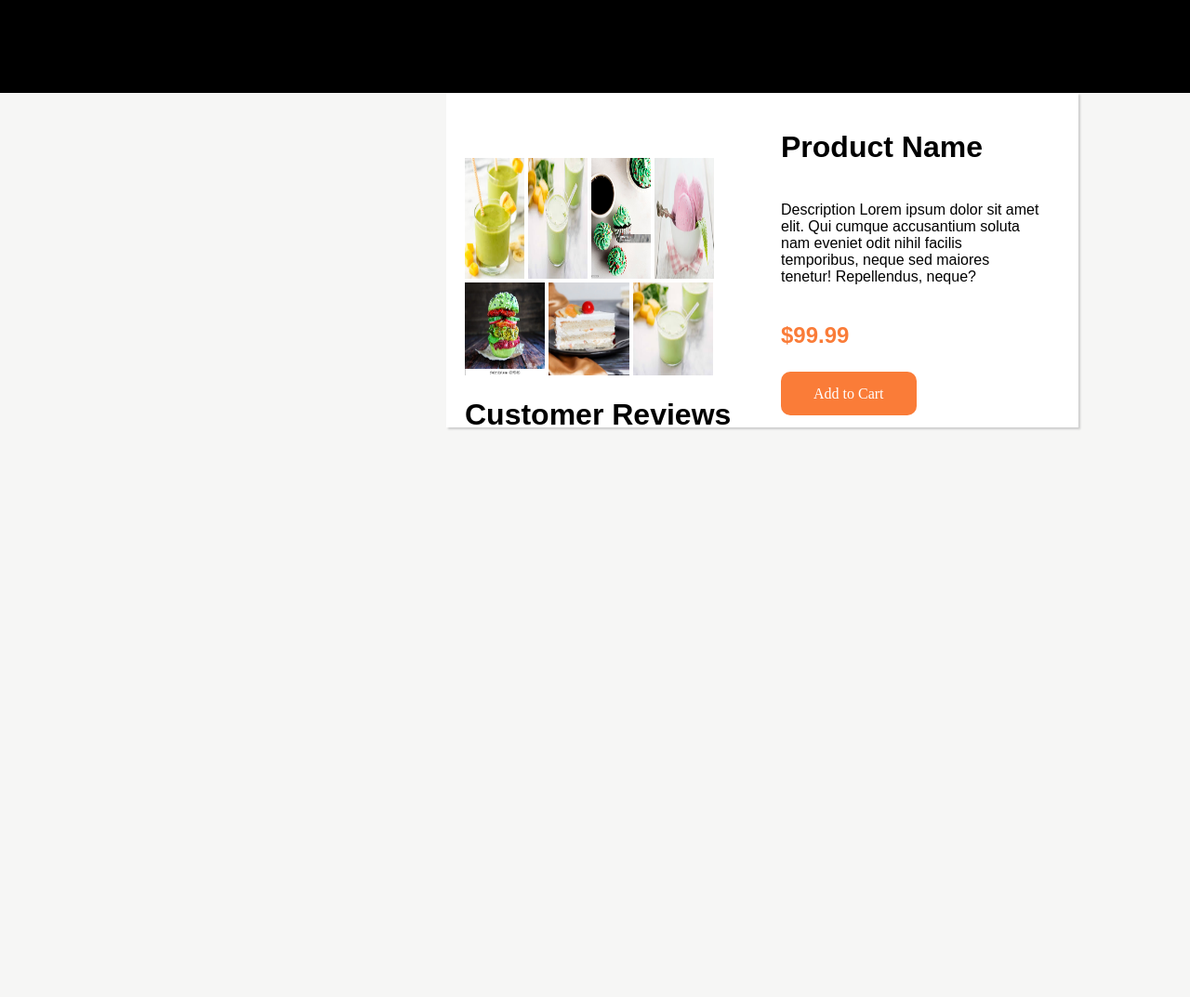
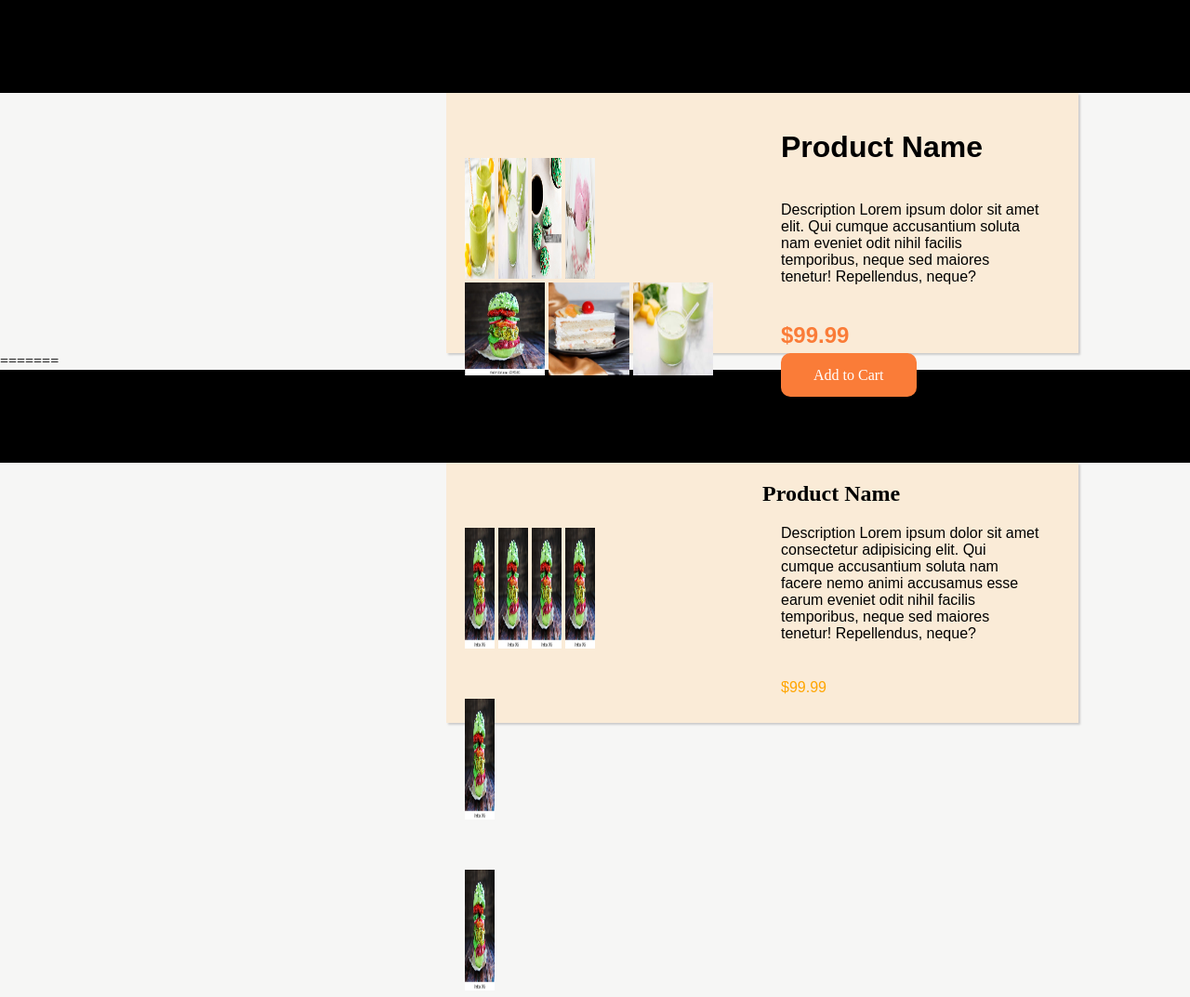
Before and after one commit to pallavi-bhajbhuje8/testboo, a plain HTML site: page index (2).html in a window 1280 px wide. Shown: the top 1073 px of the page at 93% size. Before the commit the page ends 800 px from the top, so only its background shows below. Drawn offline with Linux system fonts and the light colour scheme.

Commit message:
add new practices

```diff
--- a/index1.html
+++ b/index (2).html
@@ -1,3 +1,4 @@
+
 <!DOCTYPE html>
 <html lang="en">
 <head>
@@ -90,7 +91,79 @@
                     Qui cumque accusantium soluta nam  eveniet odit nihil facilis temporibus,
                      neque sed maiores tenetur! Repellendus, neque?</p>
                      <h2 style="color:rgb(250, 124, 56) ; padding:20px;  font-family: Arial, Helvetica, sans-serif;">$99.99</h2>
-                    <div class="button"><a href="#">Add to Cart</a></div>
+                    <gidiv class="button"><a href="#">Add to Cart</a></div>
+            </div>
+        </div>
+
+</body>
+=======
+<!DOCTYPE html>
+<html lang="en">
+<head>
+    <meta charset="UTF-8">
+    <meta http-equiv="X-UA-Compatible" content="IE=edge">
+    <meta name="viewport" content="width=device-width, initial-scale=1.0">
+    <title>Document</title>
+    <style>
+        *{
+            margin: 0;
+            padding: 0;
+        }
+        .product{
+            display: flex;
+            width: 50%;
+            background-color: antiquewhite;
+            height: 30vh;
+           margin-left: 30rem;
+           padding: 20px;
+        }
+        .img1{
+            margin-top: 50px;
+        }
+        .img1   img{
+            width:10%;
+        }
+        /* .product-img {
+            display: flex;
+            width: 90%;
+        } */
+        .img1{
+            float: inline;
+        }
+    </style>
+</head>
+<body>
+    <header style="background-color:black ; width: 100%; height: 100px;"></header>
+        <div class="product">
+            <div class="product-img">
+                <div class="img1">
+                    <img src="images/bargar.png" alt="">
+                    <img src="images/bargar.png" alt="">
+                    <img src="images/bargar.png" alt="">
+                    <img src="images/bargar.png" alt="">
+                </div>
+                <div class="img1">
+
+                </div>
+                <div class="img1">
+                    <img src="images/bargar.png" alt="">
+                </div>
+                <div class="img1">
+                    <img src="images/bargar.png" alt="">
+                </div>
+                <div class="img1">
+                    <img src="images/bargar.png" alt="">
+                </div>
+                <div class="img1">
+                    <img src="images/bargar.png" alt="">
+                </div>
+            </div>
+            <div class="Product-name">
+                <h2>Product Name </h2>
+                <p>Description Lorem ipsum dolor sit amet consectetur adipisicing elit.
+                    Qui cumque accusantium soluta nam facere nemo animi accusamus esse earum eveniet odit nihil facilis temporibus,
+                     neque sed maiores tenetur! Repellendus, neque?</p>
+                     <p style="color:orange ; padding: 20px;">$99.99</p>
             </div>
         </div>
 
```
Also changed, not shown: index4.html (added, +84 -0 lines), images/appitize.png (added), images/dessert.png (added), images/entrees.png (added).
